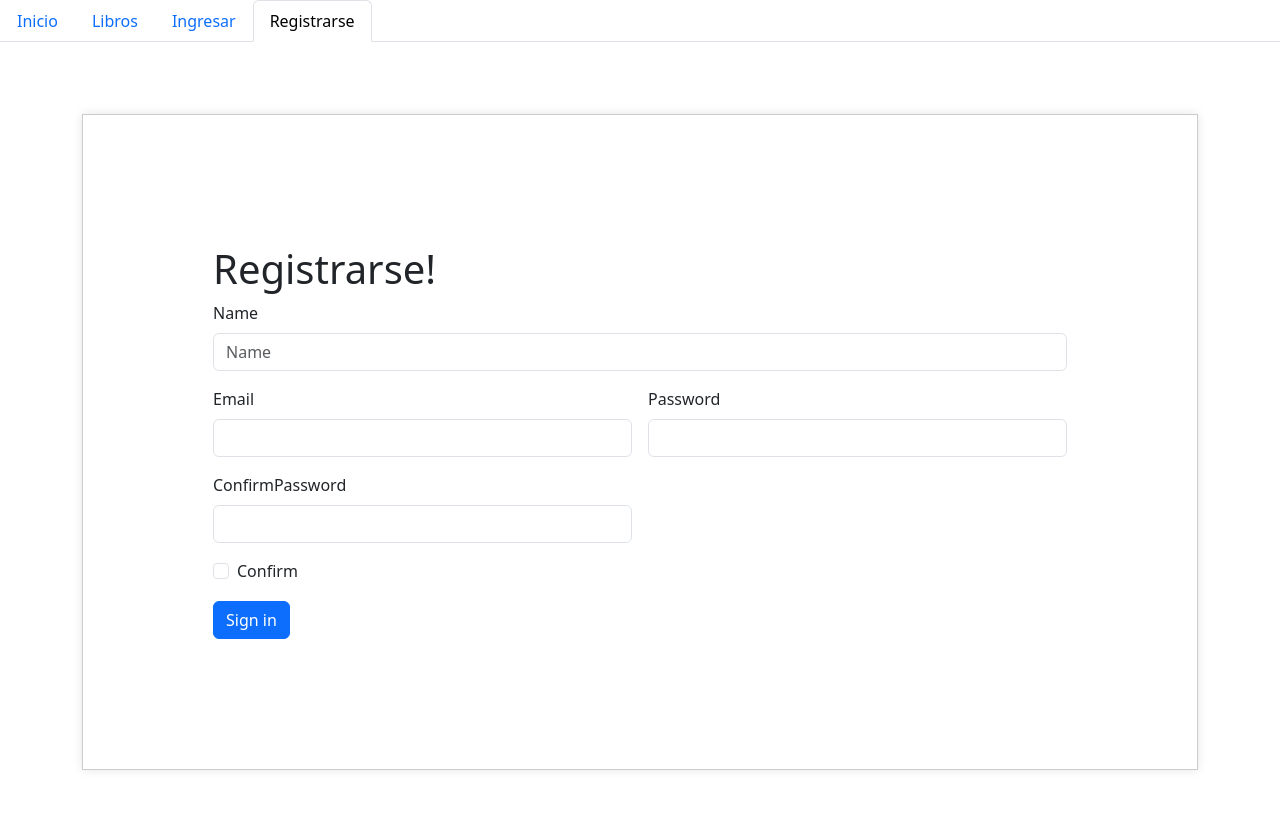
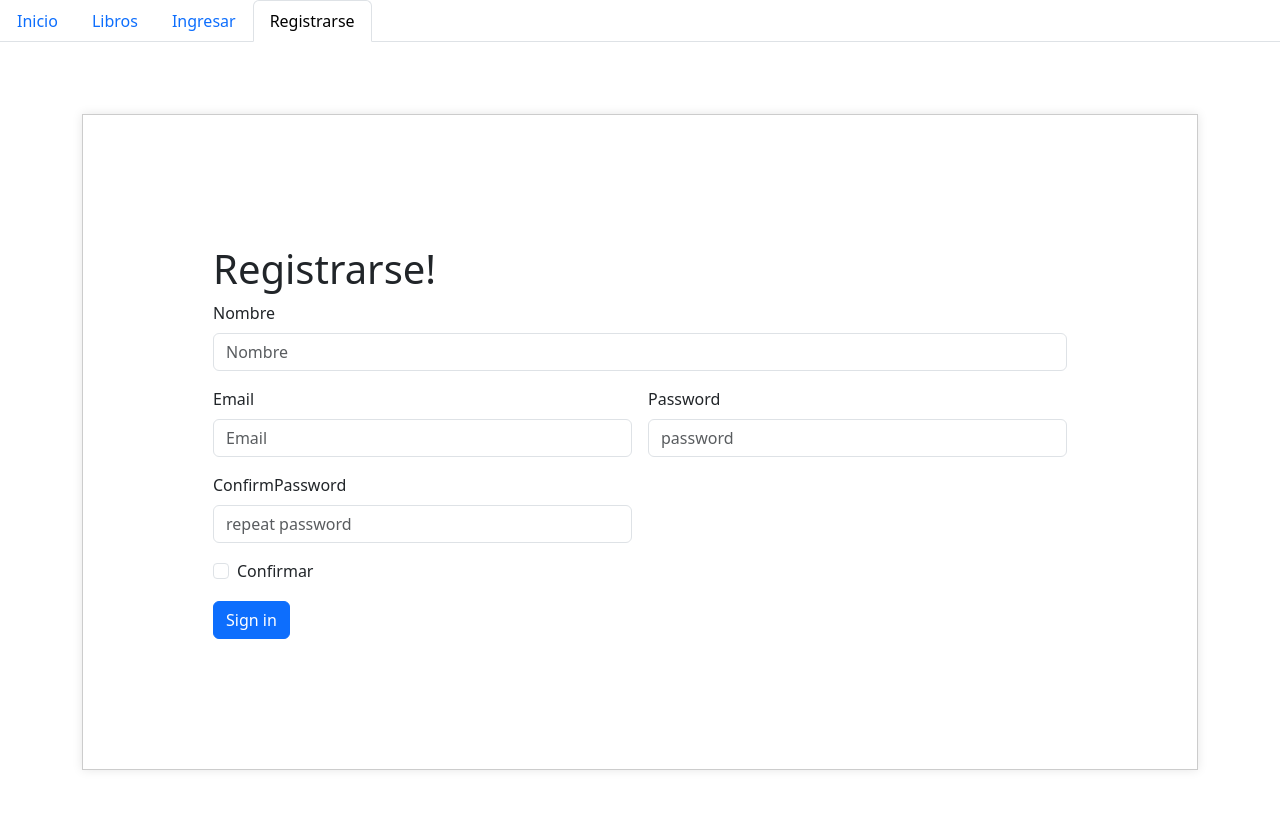
Before and after one commit to Ni-bou/e2_grupo5_S6, a Django app: page /registrarse in a window 1280 px wide. Shown: the top 823 px of the page. Run offline with Django 4.2, Linux system fonts and the light colour scheme; some libraries are stand-ins or nearby versions.

Commit message:
trabajando en el registro de usuario normal

```diff
--- /dev/null
+++ b/myApp/forms.py
@@ -0,0 +1,10 @@
+from django import forms
+from .models import Usuario
+
+class Registro_form(forms.ModelForm):
+    confirm_password = forms.CharField(max_length=255, widget=forms.PasswordInput())
+    id_tipo_usuario = 2
+
+    class Meta:
+        model = Usuario
+        fields = ['username', 'useremail', 'password', 'id_tipo_usuario']
--- a/myApp/models.py
+++ b/myApp/models.py
@@ -18,7 +18,7 @@ class Tipo_usuario(models.Model):
 
 # tabla  usuario
 class Usuario(models.Model):
-	id_usuario = models.IntegerField(primary_key = True, verbose_name='Id usuario')
+	id_usuario = models.AutoField(primary_key = True, verbose_name='Id usuario')
 	username = models.CharField(max_length=30, verbose_name='username')
 	useremail = models.EmailField(verbose_name='email')
 	password = models.CharField(max_length=255, verbose_name='password')
--- a/myApp/templates/html_apps/registrarse.html
+++ b/myApp/templates/html_apps/registrarse.html
@@ -34,31 +34,34 @@
           </ul>
       </div>
     <div class="container">
+    {% load static %}
       <div style="padding: 130px; border: 1px solid #ccc; border-radius: 10opx; box-shadow: 0 0 10px rgba(0, 0, 0, 0.1);" >
         <h1>Registrarse!</h1>
-       <form class="row g-3">
+       <form action="" method="post" class="row g-3">
+        {% csrf_token %}
+
             <div class="col-12">
-    <label for="inputAddress" class="form-label">Name</label>
-    <input type="text" class="form-control" id="inputName" placeholder="Name">
+            <label for="inputAddress" class="form-label">Nombre</label>
+              <input type="text" class="form-control" id="name" name="name" placeholder="Nombre">
             </div>
             <div class="col-md-6">
               <label for="inputEmail4" class="form-label">Email</label>
-    <input type="email" class="form-control" id="inputEmail4">
+              <input type="email" class="form-control" id="email" name="email" placeholder="Email">
             </div>
             <div class="col-md-6">
             <label for="inputPassword4" class="form-label">Password</label>
-    <input type="password" class="form-control" id="inputPassword4">
+            <input type="password" class="form-control" id="first_pass" name="first_pass" placeholder="password">
             </div>
               <div class="col-md-6">
               <label for="inputPassword4" class="form-label">ConfirmPassword</label>
-    <input type="password" class="form-control" id="inputSeconPassword4">
+              <input type="password" class="form-control" id="secon_pass" name="secon_pass" placeholder="repeat password">
             </div>
 
             <div class="col-12">
               <div class="form-check">
                 <input class="form-check-input" type="checkbox" id="gridCheck">
                 <label class="form-check-label" for="gridCheck">
-        Confirm
+                  Confirmar
                 </label>
               </div>
             </div>
--- a/myApp/views.py
+++ b/myApp/views.py
@@ -1,7 +1,9 @@
-from django.shortcuts import render
+from django.shortcuts import render, redirect
 from .models import Usuario
+from .forms import Registro_form
+from django.contrib.auth.models import User
 
-# Create your views here.
+# Para meterse a cada pagina
 def registrarse(request):
     return render(request, 'html_apps/registrarse.html')
 
@@ -14,6 +16,7 @@ def inicio(request):
 def libro(request):
     return render(request, 'html_apps/libro.html')
 
+#para obtener el usuario en el login
 def ingresar(request):
     if request.method == 'POST':
         useremail = request.POST.get('user')
@@ -42,3 +45,40 @@ def ingresar(request):
             return render(request, 'html_apps/ingresar.html')
     else:
         return render(request, 'html_apps/ingresar.html')
+
+
+#para registrarse
+def registrarse(request):
+    if request.method == 'POST':
+        username = request.POST.get('name')
+        password = request.POST.get('firstpass')
+        password2 = request.POST.get('secondpass')
+        useremail = request.POST.get('email')
+
+        print("Datos del form",username, useremail, password,password2)
+        form = Registro_form(request.POST)
+        # Verificar que las contraseñas coincidan
+        if password == password2:
+            if form.is_valid():
+                id_tipo_usu = 2
+                # Crear un nuevo usuario en la base de datos
+                nuevo_usuario = form.save()
+                print("se guardaron los datos")
+
+                username = form.cleaned_data['username']
+                useremail = form.cleaned_data['useremail']
+                password = form.cleaned_data['password']
+                confirm_password = form.cleaned_data['confirm_password']
+                id_tipo_usuario = form.cleaned_data['id_tipo_usu']
+                print("entro para limpiar")
+
+            else:
+                print("la contraseña no es la misma")
+                # Redirigir a la página de inicio u otra página de tu elección
+                return redirect('html_apps/ingresar.html')
+        return
+    else:
+        form = Registro_form()
+        print("vuelva a ingresar")
+
+    return render(request, 'html_apps/registrarse.html')
```
Lines whose indentation alone changed are shown as unchanged.
